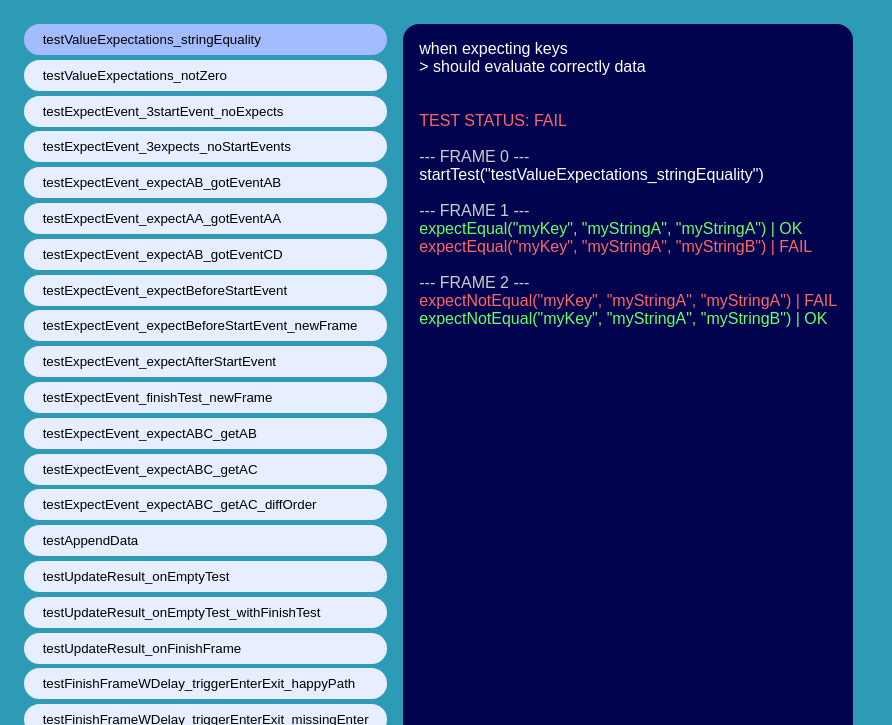
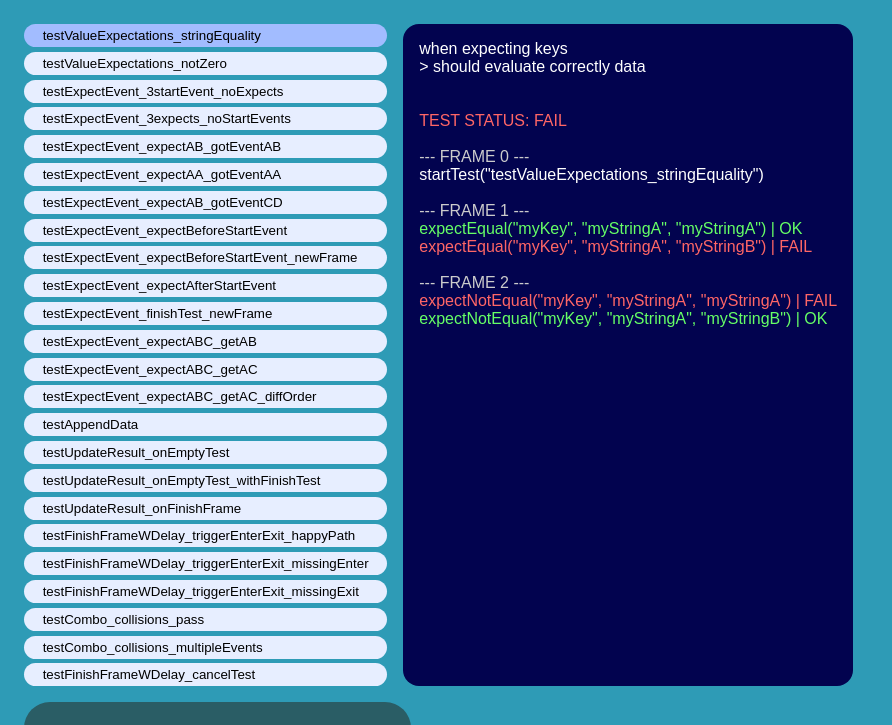
Before and after one commit to p-sun/zest, a website built with Parcel: page index.html in a window 1280 px wide. Shown: the top 725 px of the page, without its empty margins (0-892 px from the left). Built offline with nearby package versions, Linux system fonts and the light colour scheme.

Commit message:
feat: Reduce padding so it fits all one one page again.

```diff
--- a/styles.css
+++ b/styles.css
@@ -22,7 +22,7 @@
   display: block;
   width: 100%;
   border: 0px solid #ffffff;
-  padding: 0.6em 1.4em;
+  padding: 0.3em 1.4em;
 }
 
 /* Colors and Styles */
```
